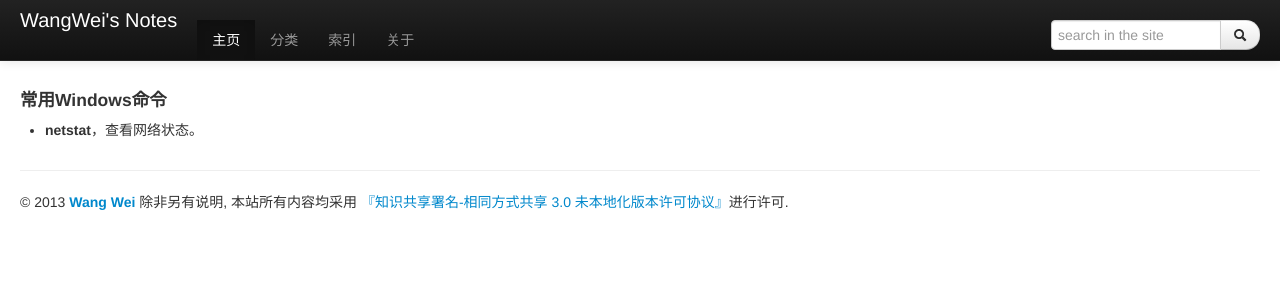
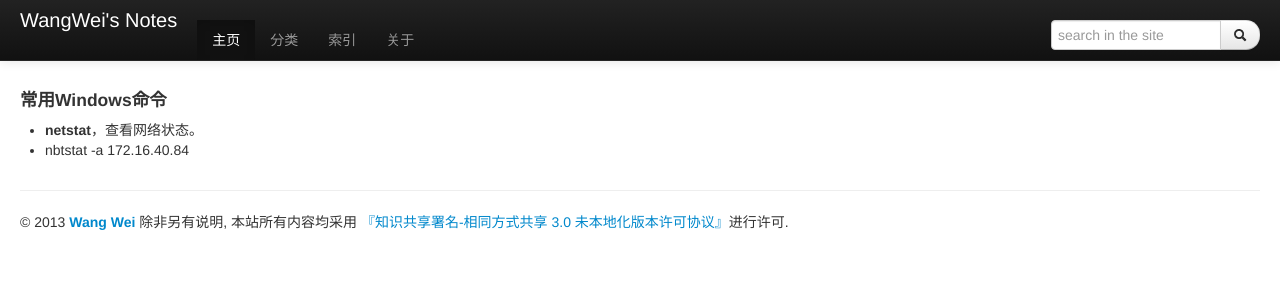
Before and after one commit to wangwii/wangwii.github.com, a Jekyll site: the page built from _posts/2013-02-10-windows-commands.md, in a window 1280 px wide. Shown: the top 300 px of the page. Built offline with Jekyll 4.4.1, drawn with Linux system fonts in a browser that asks for light colours; Markdown is read by kramdown in place of the engine named in the settings.

Commit message:
Update 2013-02-10-windows-commands.md

```diff
--- a/_posts/2013-02-10-windows-commands.md
+++ b/_posts/2013-02-10-windows-commands.md
@@ -7,3 +7,4 @@
 #### {{page.title}}
 
 + __netstat__，查看网络状态。
++ nbtstat -a 172.16.40.84
```
